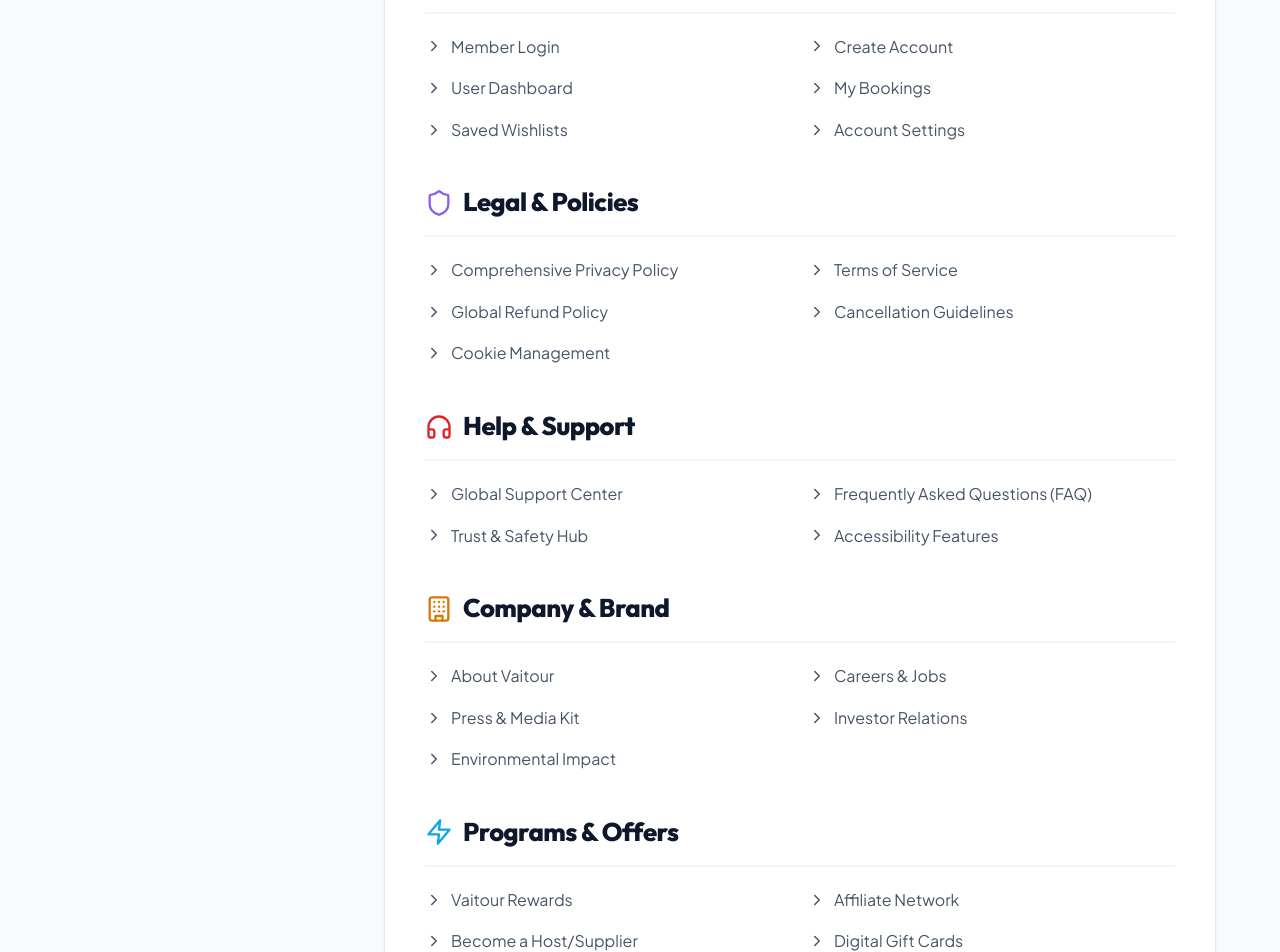
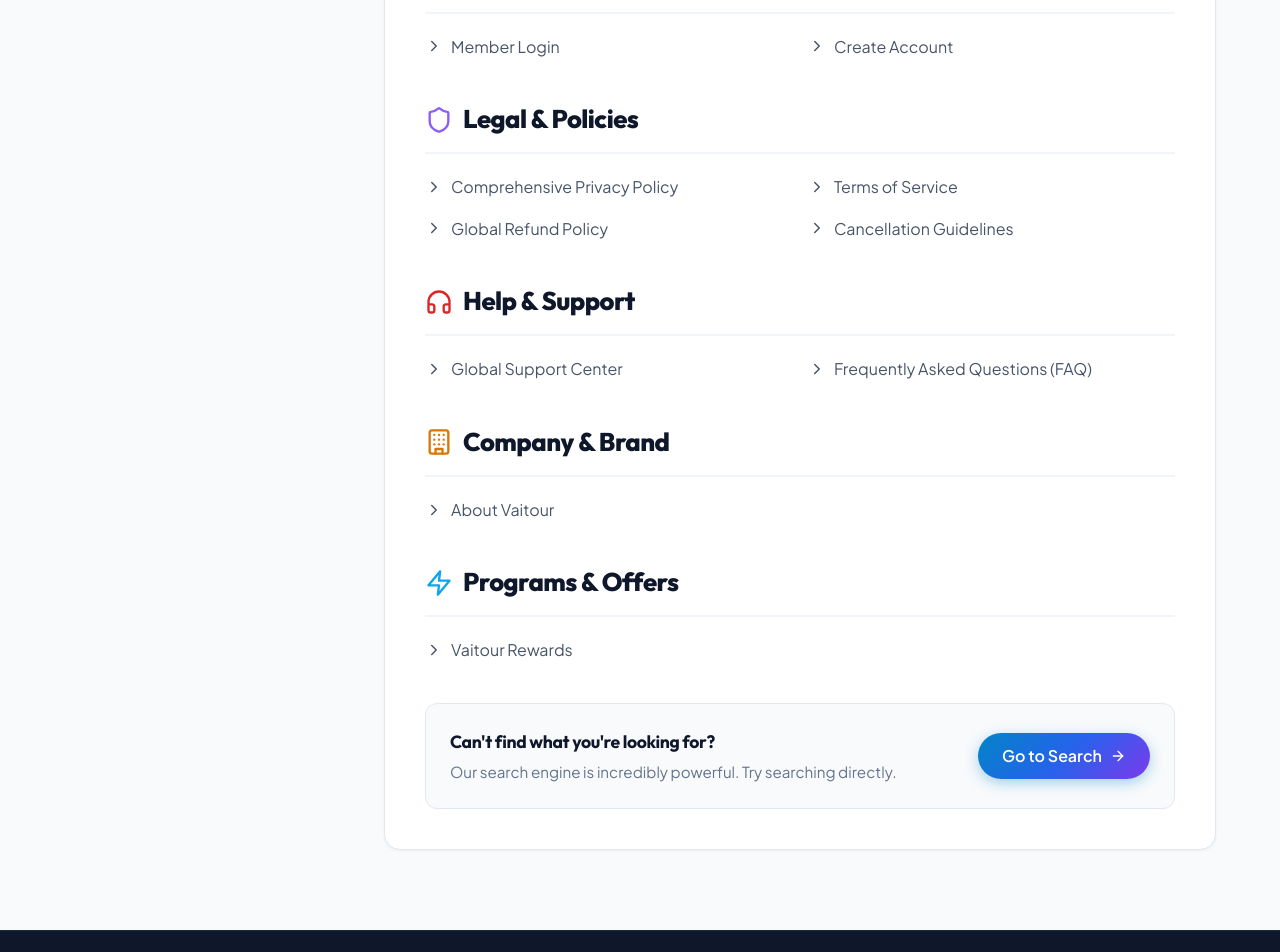
Before and after one commit to laraib988/TravelNest, a Next.js app in the folder frontend/: page /sitemap in a window 1280 px wide. Shown: the part 880-1832 px from the top of the page. Built offline with nearby package versions, Linux system fonts and the light colour scheme; no server answers; the database is empty.

Commit message:
fix(links): remove all dummy 404 links from sitemap causing SEO errors

```diff
--- /dev/null
+++ b/frontend/remove_links.js
@@ -0,0 +1 @@
+const fs = require('fs'); let c = fs.readFileSync('src/app/sitemap/page.tsx', 'utf8'); c = c.replace(/<Link href="\/dashboard"[\s\S]*?<\/Link>\r?\n\s*/g, ''); c = c.replace(/<Link href="\/saved"[\s\S]*?<\/Link>\r?\n\s*/g, ''); c = c.replace(/<Link href="\/bookings"[\s\S]*?<\/Link>\r?\n\s*/g, ''); c = c.replace(/<Link href="\/profile\/settings"[\s\S]*?<\/Link>\r?\n\s*/g, ''); c = c.replace(/<Link href="\/cookies"[\s\S]*?<\/Link>\r?\n\s*/g, ''); c = c.replace(/<Link href="\/safety"[\s\S]*?<\/Link>\r?\n\s*/g, ''); c = c.replace(/<Link href="\/accessibility"[\s\S]*?<\/Link>\r?\n\s*/g, ''); c = c.replace(/<Link href="\/careers"[\s\S]*?<\/Link>\r?\n\s*/g, ''); c = c.replace(/<Link href="\/press"[\s\S]*?<\/Link>\r?\n\s*/g, ''); c = c.replace(/<Link href="\/investors"[\s\S]*?<\/Link>\r?\n\s*/g, ''); c = c.replace(/<Link href="\/impact"[\s\S]*?<\/Link>\r?\n\s*/g, ''); c = c.replace(/<Link href="\/affiliates"[\s\S]*?<\/Link>\r?\n\s*/g, ''); c = c.replace(/<Link href="\/become-a-host"[\s\S]*?<\/Link>\r?\n\s*/g, ''); c = c.replace(/<Link href="\/gift-cards"[\s\S]*?<\/Link>\r?\n\s*/g, ''); c = c.replace(/<Link href="\/corporate"[\s\S]*?<\/Link>\r?\n\s*/g, ''); fs.writeFileSync('src/app/sitemap/page.tsx', c);
--- a/frontend/src/app/sitemap/page.tsx
+++ b/frontend/src/app/sitemap/page.tsx
@@ -69,11 +69,7 @@
             <div style={{ display: 'grid', gridTemplateColumns: '1fr 1fr', gap: '16px' }}>
               <Link href="/login" style={{ display: 'flex', alignItems: 'center', gap: '8px', color: '#475569', textDecoration: 'none' }}><ChevronRight size={18} /> Member Login</Link>
               <Link href="/signup" style={{ display: 'flex', alignItems: 'center', gap: '8px', color: '#475569', textDecoration: 'none' }}><ChevronRight size={18} /> Create Account</Link>
-              <Link href="/dashboard" style={{ display: 'flex', alignItems: 'center', gap: '8px', color: '#475569', textDecoration: 'none' }}><ChevronRight size={18} /> User Dashboard</Link>
-              <Link href="/bookings" style={{ display: 'flex', alignItems: 'center', gap: '8px', color: '#475569', textDecoration: 'none' }}><ChevronRight size={18} /> My Bookings</Link>
-              <Link href="/saved" style={{ display: 'flex', alignItems: 'center', gap: '8px', color: '#475569', textDecoration: 'none' }}><ChevronRight size={18} /> Saved Wishlists</Link>
-              <Link href="/profile/settings" style={{ display: 'flex', alignItems: 'center', gap: '8px', color: '#475569', textDecoration: 'none' }}><ChevronRight size={18} /> Account Settings</Link>
-            </div>
+              </div>
           </section>
 
           <section id="legal-policies" style={{ marginBottom: '40px' }}>
@@ -85,8 +81,7 @@
               <Link href="/terms" style={{ display: 'flex', alignItems: 'center', gap: '8px', color: '#475569', textDecoration: 'none' }}><ChevronRight size={18} /> Terms of Service</Link>
               <Link href="/refund-policy" style={{ display: 'flex', alignItems: 'center', gap: '8px', color: '#475569', textDecoration: 'none' }}><ChevronRight size={18} /> Global Refund Policy</Link>
               <Link href="/cancellation-policy" style={{ display: 'flex', alignItems: 'center', gap: '8px', color: '#475569', textDecoration: 'none' }}><ChevronRight size={18} /> Cancellation Guidelines</Link>
-              <Link href="/cookies" style={{ display: 'flex', alignItems: 'center', gap: '8px', color: '#475569', textDecoration: 'none' }}><ChevronRight size={18} /> Cookie Management</Link>
-            </div>
+              </div>
           </section>
 
           <section id="support" style={{ marginBottom: '40px' }}>
@@ -97,9 +92,7 @@
               <Link href="/support" style={{ display: 'flex', alignItems: 'center', gap: '8px', color: '#475569', textDecoration: 'none' }}><ChevronRight size={18} /> Global Support Center</Link>
               <Link href="/faq" style={{ display: 'flex', alignItems: 'center', gap: '8px', color: '#475569', textDecoration: 'none' }}><ChevronRight size={18} /> Frequently Asked Questions (FAQ)</Link>
               {/* <Link href="mailto:support@vaitour.com" style={{ display: 'flex', alignItems: 'center', gap: '8px', color: '#475569', textDecoration: 'none' }}><ChevronRight size={18} /> Contact Us</Link> */}
-              <Link href="/safety" style={{ display: 'flex', alignItems: 'center', gap: '8px', color: '#475569', textDecoration: 'none' }}><ChevronRight size={18} /> Trust & Safety Hub</Link>
-              <Link href="/accessibility" style={{ display: 'flex', alignItems: 'center', gap: '8px', color: '#475569', textDecoration: 'none' }}><ChevronRight size={18} /> Accessibility Features</Link>
-            </div>
+              </div>
           </section>
 
           <section id="company" style={{ marginBottom: '40px' }}>
@@ -108,11 +101,7 @@
             </h2>
             <div style={{ display: 'grid', gridTemplateColumns: '1fr 1fr', gap: '16px' }}>
               <Link href="/about" style={{ display: 'flex', alignItems: 'center', gap: '8px', color: '#475569', textDecoration: 'none' }}><ChevronRight size={18} /> About Vaitour</Link>
-              <Link href="/careers" style={{ display: 'flex', alignItems: 'center', gap: '8px', color: '#475569', textDecoration: 'none' }}><ChevronRight size={18} /> Careers & Jobs</Link>
-              <Link href="/press" style={{ display: 'flex', alignItems: 'center', gap: '8px', color: '#475569', textDecoration: 'none' }}><ChevronRight size={18} /> Press & Media Kit</Link>
-              <Link href="/investors" style={{ display: 'flex', alignItems: 'center', gap: '8px', color: '#475569', textDecoration: 'none' }}><ChevronRight size={18} /> Investor Relations</Link>
-              <Link href="/impact" style={{ display: 'flex', alignItems: 'center', gap: '8px', color: '#475569', textDecoration: 'none' }}><ChevronRight size={18} /> Environmental Impact</Link>
-            </div>
+              </div>
           </section>
 
           <section id="programs" style={{ marginBottom: '40px' }}>
@@ -121,11 +110,7 @@
             </h2>
             <div style={{ display: 'grid', gridTemplateColumns: '1fr 1fr', gap: '16px' }}>
               <Link href="/loyalty" style={{ display: 'flex', alignItems: 'center', gap: '8px', color: '#475569', textDecoration: 'none' }}><ChevronRight size={18} /> Vaitour Rewards</Link>
-              <Link href="/affiliates" style={{ display: 'flex', alignItems: 'center', gap: '8px', color: '#475569', textDecoration: 'none' }}><ChevronRight size={18} /> Affiliate Network</Link>
-              <Link href="/become-a-host" style={{ display: 'flex', alignItems: 'center', gap: '8px', color: '#475569', textDecoration: 'none' }}><ChevronRight size={18} /> Become a Host/Supplier</Link>
-              <Link href="/gift-cards" style={{ display: 'flex', alignItems: 'center', gap: '8px', color: '#475569', textDecoration: 'none' }}><ChevronRight size={18} /> Digital Gift Cards</Link>
-              <Link href="/corporate" style={{ display: 'flex', alignItems: 'center', gap: '8px', color: '#475569', textDecoration: 'none' }}><ChevronRight size={18} /> Corporate Travel</Link>
-            </div>
+              </div>
           </section>
 
           <div style={{ background: '#f8fafc', padding: '24px', borderRadius: '12px', border: '1px solid #e2e8f0', display: 'flex', alignItems: 'center', justifyContent: 'space-between', flexWrap: 'wrap', gap: '16px', marginTop: '40px' }}>
```
